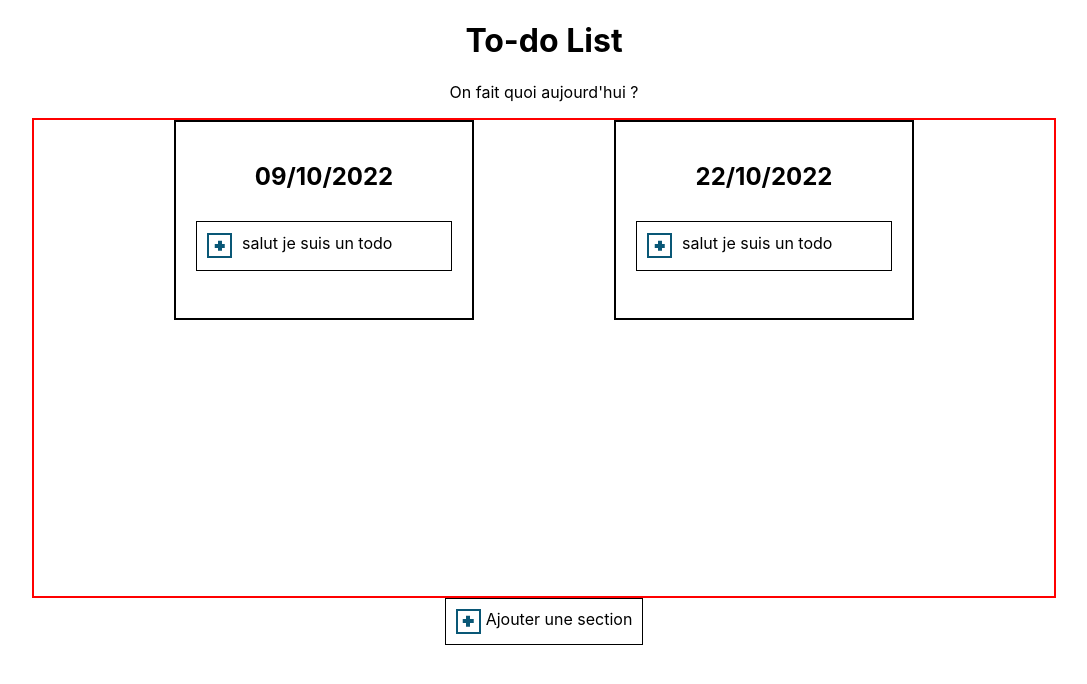
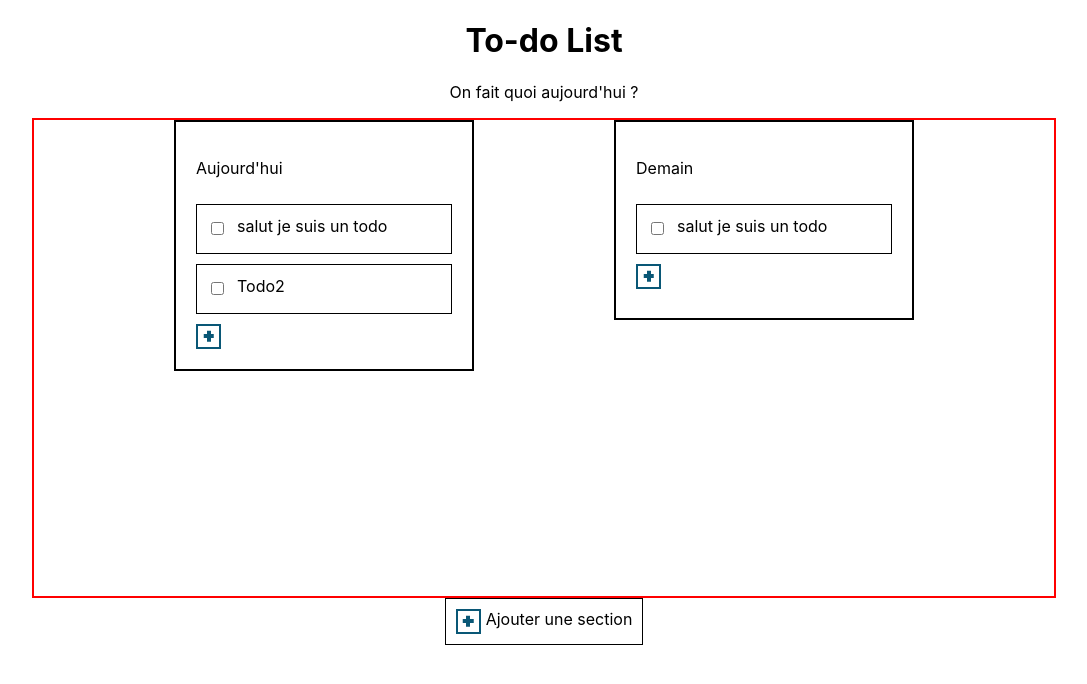
Before and after one commit to adamctr/react-todolist, a React (Create React App) app: page / in a window 1280 px wide. Shown: the top 684 px of the page, without its empty margins (96-1183 px from the left). Built offline with nearby package versions, Linux system fonts and the light colour scheme.

Commit message:
second draft

```diff
--- a/package.json
+++ b/package.json
@@ -9,6 +9,7 @@
     "react": "^18.2.0",
     "react-dom": "^18.2.0",
     "react-scripts": "5.0.1",
+    "react-uuid": "^1.0.3",
     "web-vitals": "^2.1.4"
   },
   "scripts": {
--- a/src/App.css
+++ b/src/App.css
@@ -28,6 +28,7 @@ header {
   border: 1px solid black;
   margin: auto;
   padding: 10px;
+  cursor: pointer;
 }
 
 .footer > p {
@@ -106,3 +107,8 @@ section > h2 {
   background-color: #095776;
   transition: 0.2s;
 }
+
+.footer:hover {
+  background-color: #095776;
+  color: white;
+}
--- a/src/App.js
+++ b/src/App.js
@@ -1,9 +1,15 @@
-import logo from "./logo.svg";
 import "./App.css";
-import Section from "./components/Section";
-import ButtonAddSection from "./components/ButtonAddSection";
+import Sections from "./components/Section";
+import ButtonPlus from "./components/ButtonPlus";
+import React from "react";
 
 function App() {
+  const myRef = React.createRef();
+
+  const handleClick = () => {
+    myRef.current.addSection();
+  };
+  console.log(myRef);
   return (
     <div className="App">
       <header>
@@ -13,9 +19,13 @@ function App() {
 
       <div className="main">
         <div className="container">
-          <Section></Section>
+          <Sections ref={myRef}></Sections>
         </div>
-        <ButtonAddSection />
+
+        <div className="footer" onClick={() => handleClick()}>
+          <ButtonPlus></ButtonPlus>
+          <p>Ajouter une section</p>
+        </div>
       </div>
     </div>
   );
--- a/src/components/ButtonAddSection.js
+++ /dev/null
@@ -1,13 +0,0 @@
-import React from "react";
-import ButtonPlus from "./ButtonPlus";
-
-const ButtonAddSection = () => {
-  return (
-    <div className="footer">
-      <ButtonPlus></ButtonPlus>
-      <p>Ajouter une section</p>
-    </div>
-  );
-};
-
-export default ButtonAddSection;
--- a/src/components/Section.js
+++ b/src/components/Section.js
@@ -1,20 +1,23 @@
 import React, { Component } from "react";
 import Todo from "./Todo";
+import uuid from "react-uuid";
+import ButtonPlus from "./ButtonPlus";
 
 class Sections extends Component {
   state = {
     section: [
       {
         id: 1,
-        title: "09/10/2022",
-        todo: "salut je suis un todo",
+        title: "Aujourd'hui",
+        todo: ["salut je suis un todo", "Todo2"],
       },
       {
         id: 2,
-        title: "22/10/2022",
-        todo: "salut je suis un todo",
+        title: "Demain",
+        todo: ["salut je suis un todo"],
       },
     ],
+    toggle: true,
   };
 
   addSection = () => {
@@ -23,22 +26,77 @@ class Sections extends Component {
         section: [
           ...prevState.section,
           {
-            id: prevState + 1,
-            title: "qsdqsd",
+            id: uuid(),
+            title: "Semaine prochaine",
+            todo: [""],
           },
         ],
       };
     });
   };
+
+  addTodo = () => {
+    this.setState((prevState) => ({
+      section: prevState.section.map((obj, index) =>
+        obj.id == this.state.section[index].id
+          ? Object.assign(obj, {
+              todo: [...obj.todo, "aller stp"],
+            })
+          : obj
+      ),
+    }));
+  };
+
   render() {
     return (
       <>
+        {/* On retourne chaque section */}
         {this.state.section.map((section) => {
           return (
             <section key={section.id}>
-              <h2>{section.title}</h2>
+              {/* Titre de la section qui change dynamiquement */}
+              {this.state.toggle ? (
+                <p
+                  onDoubleClick={() => {
+                    this.setState({ toggle: false });
+                  }}
+                >
+                  {section.title}
+                </p>
+              ) : (
+                <input
+                  type="text"
+                  value={section.title}
+                  onChange={(e) => {
+                    this.setState((prevState) => ({
+                      section: prevState.section.map((obj) =>
+                        obj.id == section.id
+                          ? Object.assign(obj, {
+                              title: e.target.value,
+                            })
+                          : obj
+                      ),
+                    }));
+                  }}
+                  onKeyDown={(event) => {
+                    if (event.key === "Enter" || event.key === "Escape") {
+                      this.setState({ toggle: true });
+                      event.preventDefault();
+                      event.stopPropagation();
+                    }
+                  }}
+                />
+              )}
+
+              {/* <h2 onDoubleClick={this.onDoubleClickHandler}>{section.title}</h2> */}
               <div className="todolist">
-                <Todo>{section.todo}</Todo>
+                {/* On retourne chaque todo de chaque section */}
+                {section.todo.map((todo) => {
+                  return <Todo key={uuid()}>{todo}</Todo>;
+                })}
+                <div onClick={this.addTodo}>
+                  <ButtonPlus></ButtonPlus>
+                </div>
               </div>
             </section>
           );
--- a/src/components/Todo.js
+++ b/src/components/Todo.js
@@ -1,10 +1,9 @@
 import React from "react";
-import ButtonPlus from "./ButtonPlus";
 
 export default function Todo(props) {
   return (
     <div className="todo">
-      <ButtonPlus></ButtonPlus>
+      <input type="checkbox" />
       <p>{props.children}</p>
     </div>
   );
```
Also changed, not shown: 1 other file (tests, documents, lock files or other folders).
